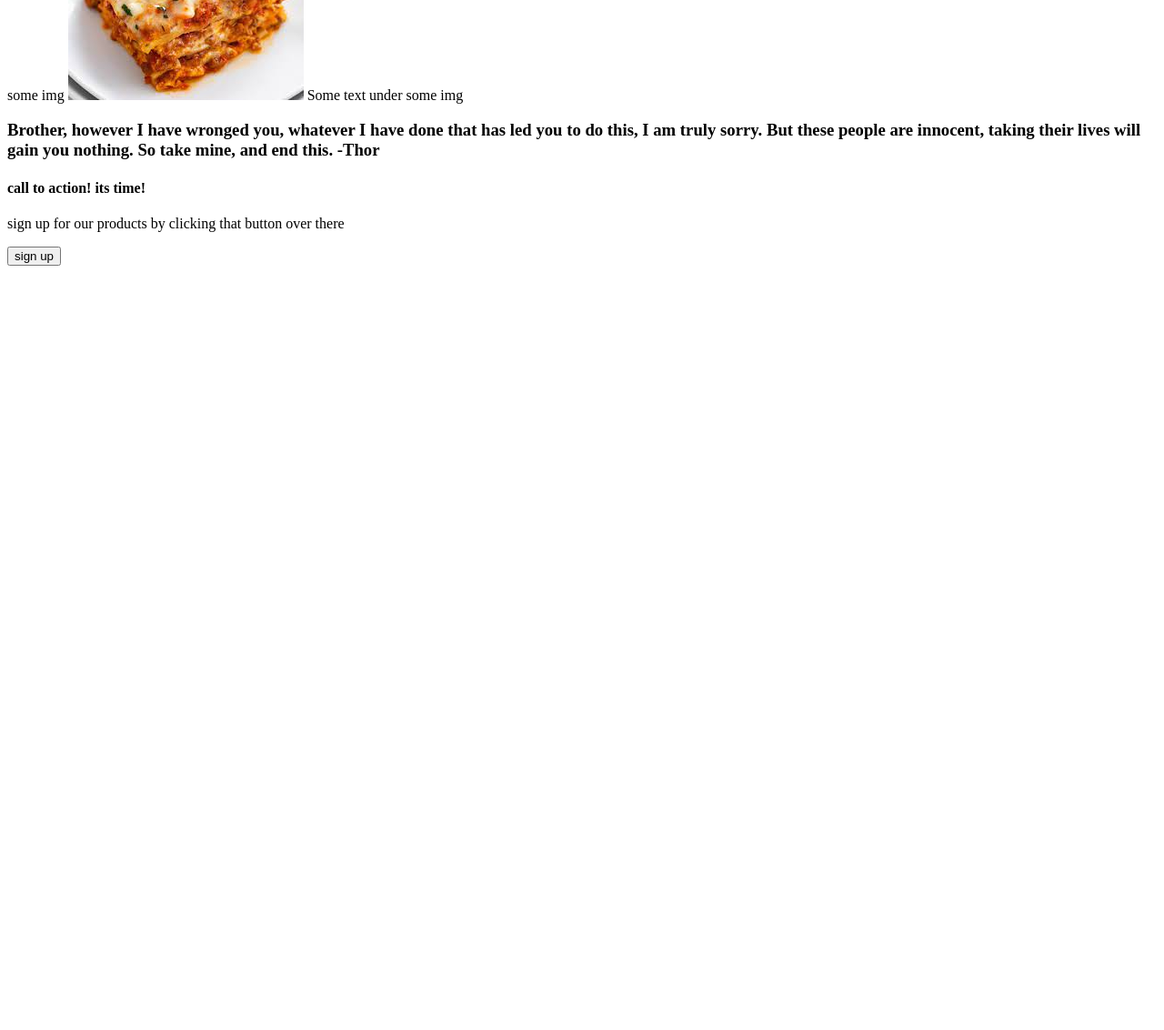
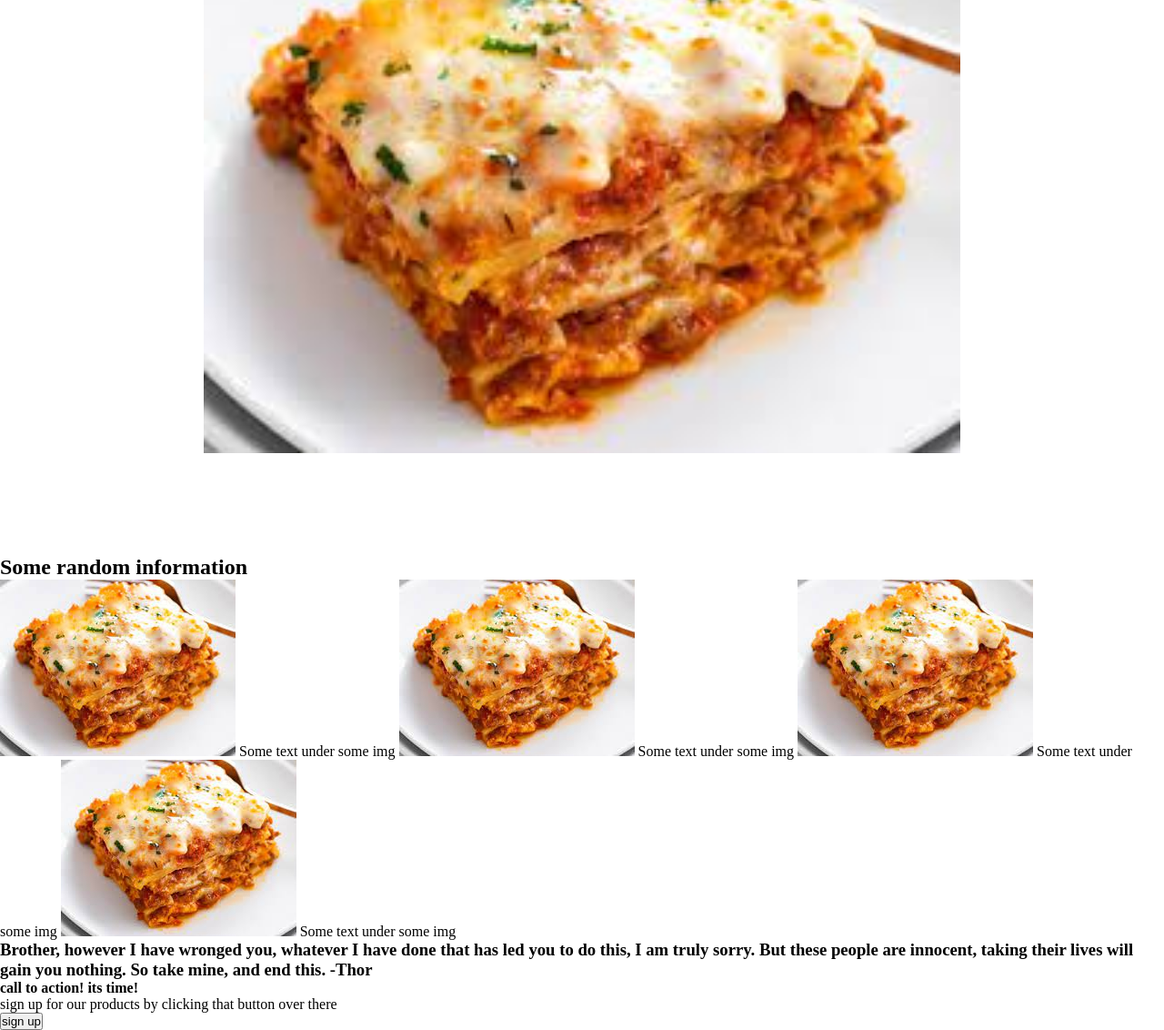
Before and after one commit to kb09/landingPage, a plain HTML site: page index.html in a window 1280 px wide. Shown: the part 663-1795 px from the top of the page at 91% size. Before the commit the page ends 963 px from the top, so only its background shows below. Drawn offline with Linux system fonts and the light colour scheme.

Commit message:
starting css

```diff
--- a/index.html
+++ b/index.html
@@ -7,12 +7,19 @@
 </head>
 <link rel="stylesheet" href="styles.css">
 <body>
+
+  <div class="section1">
+
+    <div class="text-container"></div>
     <h1> This website is awesome </h1>
     <p> This website has some subtle text that goes here under the title</p>
     <button> Sign up </button>
+    <img class="section1img" src="imgs/lasagna.jpeg" alt="lasagna">
+   </div>
 
-  <img src="imgs/lasagna.jpeg" alt="lasagna">
+  </div>
 
+  <div class="section2">
   <h2> Some random information </h2>
     <div class="images">
 
@@ -22,14 +29,19 @@
       <img src="imgs/lasagna.jpeg" alt="lasagna"> Some text under some img</img>
 
     </div>
-
+  </div>
+<div class="section3">
   <h3> Brother, however I have wronged you, whatever I have done that has led you to do this, I am truly sorry. But these people are innocent, taking their lives will gain you nothing. So take mine, and end this. -Thor</h3>
   <div>
+</div>
+
+<div class="section4">
   <h4> call to action! its time! </h4>
   <p> sign up for our products by clicking that button over there</p>
 
   <button> sign up</button>
   </div>
+</div>
 
 </body>
 </html>
--- a/styles.css
+++ b/styles.css
@@ -0,0 +1,23 @@
+*{
+  margin: 0;
+  padding: 0;
+}
+
+/* .section1{
+  background: #1f2937;
+  color: white;
+  display: flex;
+  flex: 1;
+  text-align: center;
+
+
+} */
+
+.section1{
+  display: flex;
+  flex-direction: column;
+  max-width: 1440px;
+  flex: 1;
+  padding: 1rem 14rem 7rem;
+  gap: 7rem;
+}
```
Lines whose indentation alone changed are shown as unchanged.
